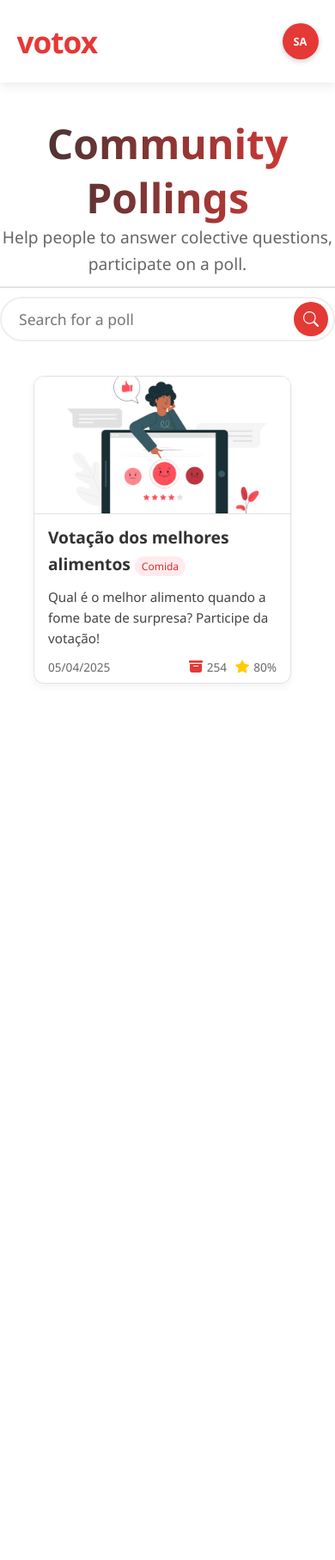
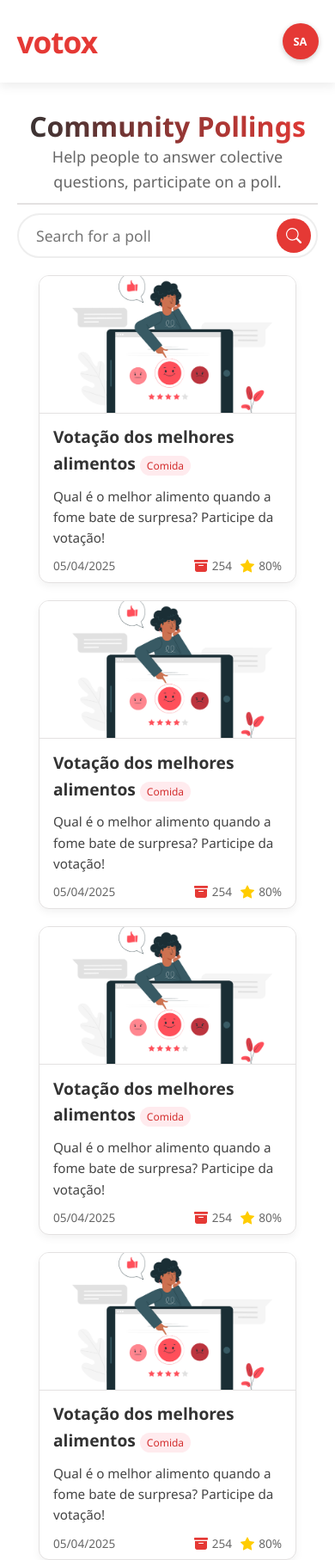
Before and after one commit to angelo-francisco/VotoX, a Django app: page /pollings/ in a window 390 px wide. Shown: the whole page at 86% size. Before the commit the page ends 795 px from the top, so only its background shows below. Run offline with Django 5.2, Linux system fonts and the light colour scheme; the visitor is signed in with stand-in values (Sample User, id 1); parts of the project's set-up code (start-up, migrations or seed data) failed here and were passed over.

Commit message:
fix: display on phone screen

```diff
--- a/static/css/votes/pollings.css
+++ b/static/css/votes/pollings.css
@@ -1,5 +1,5 @@
 main {
-    margin-top: 40px;
+    margin-top: 10px;
     min-width: 100%;
     display: flex;
     flex-direction: column;
@@ -96,15 +96,15 @@ hr {
 }
 
 .header {
+    padding: 20px;
     text-align: center;
 }
 
 .polls {
-    margin-top: 40px;
-    margin-bottom: 20px;
     width: 80%;
     display: grid;
     grid-template-columns: repeat(auto-fit, minmax(280px, 1fr));
+    align-items: center;
     gap: 20px;
 }
 
@@ -193,3 +193,19 @@ hr {
     font-size: 0.75rem;
     width: fit-content;
 }
+
+@media (max-width: 768px) {
+    h1 {
+        font-size: 2rem;
+    }
+
+    .helper-h1 {
+        font-size: 18px;
+    }
+
+    .polls {
+        display: flex;
+        justify-content: center;
+        flex-wrap: wrap;
+    }
+}
--- a/templates/votes/pollings.html
+++ b/templates/votes/pollings.html
@@ -46,6 +46,69 @@ Pollings
                 </div>
             </div>
         </div>
+        <div class="poll-card">
+            <div class="card-img">
+                <img src="{% static 'imgs/welcome-img.jpg' %}" alt="Poll Image">
+            </div>
+            <div class="card-body">
+                <h3 class="card-title">Votação dos melhores alimentos <span class="tag" style="font-weight: 400;">Comida</span></h3>
+
+                <p class="card-desc">Qual é o melhor alimento quando a fome bate de surpresa? Participe da votação!</p>
+                <div class="poll-info">
+                    <span class="poll-date">05/04/2025</span>
+                    <div class="infos">
+                        <span class="poll-votes"><svg class="vote-box" xmlns="http://www.w3.org/2000/svg" width="16" height="16" fill="currentColor" class="bi bi-archive-fill" viewBox="0 0 16 16">
+                            <path d="M12.643 15C13.979 15 15 13.845 15 12.5V5H1v7.5C1 13.845 2.021 15 3.357 15zM5.5 7h5a.5.5 0 0 1 0 1h-5a.5.5 0 0 1 0-1M.8 1a.8.8 0 0 0-.8.8V3a.8.8 0 0 0 .8.8h14.4A.8.8 0 0 0 16 3V1.8a.8.8 0 0 0-.8-.8z"/>
+                          </svg>254</span>
+                        <span class="poll-votes"><svg  class="star" xmlns="http://www.w3.org/2000/svg" width="16" height="16" fill="currentColor" class="bi bi-star-fill" viewBox="0 0 16 16">
+                            <path d="M3.612 15.443c-.386.198-.824-.149-.746-.592l.83-4.73L.173 6.765c-.329-.314-.158-.888.283-.95l4.898-.696L7.538.792c.197-.39.73-.39.927 0l2.184 4.327 4.898.696c.441.062.612.636.282.95l-3.522 3.356.83 4.73c.078.443-.36.79-.746.592L8 13.187l-4.389 2.256z"/>
+                          </svg> 80%</span>
+                    </div>
+                </div>
+            </div>
+        </div>
+        <div class="poll-card">
+            <div class="card-img">
+                <img src="{% static 'imgs/welcome-img.jpg' %}" alt="Poll Image">
+            </div>
+            <div class="card-body">
+                <h3 class="card-title">Votação dos melhores alimentos <span class="tag" style="font-weight: 400;">Comida</span></h3>
+
+                <p class="card-desc">Qual é o melhor alimento quando a fome bate de surpresa? Participe da votação!</p>
+                <div class="poll-info">
+                    <span class="poll-date">05/04/2025</span>
+                    <div class="infos">
+                        <span class="poll-votes"><svg class="vote-box" xmlns="http://www.w3.org/2000/svg" width="16" height="16" fill="currentColor" class="bi bi-archive-fill" viewBox="0 0 16 16">
+                            <path d="M12.643 15C13.979 15 15 13.845 15 12.5V5H1v7.5C1 13.845 2.021 15 3.357 15zM5.5 7h5a.5.5 0 0 1 0 1h-5a.5.5 0 0 1 0-1M.8 1a.8.8 0 0 0-.8.8V3a.8.8 0 0 0 .8.8h14.4A.8.8 0 0 0 16 3V1.8a.8.8 0 0 0-.8-.8z"/>
+                          </svg>254</span>
+                        <span class="poll-votes"><svg  class="star" xmlns="http://www.w3.org/2000/svg" width="16" height="16" fill="currentColor" class="bi bi-star-fill" viewBox="0 0 16 16">
+                            <path d="M3.612 15.443c-.386.198-.824-.149-.746-.592l.83-4.73L.173 6.765c-.329-.314-.158-.888.283-.95l4.898-.696L7.538.792c.197-.39.73-.39.927 0l2.184 4.327 4.898.696c.441.062.612.636.282.95l-3.522 3.356.83 4.73c.078.443-.36.79-.746.592L8 13.187l-4.389 2.256z"/>
+                          </svg> 80%</span>
+                    </div>
+                </div>
+            </div>
+        </div>
+        <div class="poll-card">
+            <div class="card-img">
+                <img src="{% static 'imgs/welcome-img.jpg' %}" alt="Poll Image">
+            </div>
+            <div class="card-body">
+                <h3 class="card-title">Votação dos melhores alimentos <span class="tag" style="font-weight: 400;">Comida</span></h3>
+
+                <p class="card-desc">Qual é o melhor alimento quando a fome bate de surpresa? Participe da votação!</p>
+                <div class="poll-info">
+                    <span class="poll-date">05/04/2025</span>
+                    <div class="infos">
+                        <span class="poll-votes"><svg class="vote-box" xmlns="http://www.w3.org/2000/svg" width="16" height="16" fill="currentColor" class="bi bi-archive-fill" viewBox="0 0 16 16">
+                            <path d="M12.643 15C13.979 15 15 13.845 15 12.5V5H1v7.5C1 13.845 2.021 15 3.357 15zM5.5 7h5a.5.5 0 0 1 0 1h-5a.5.5 0 0 1 0-1M.8 1a.8.8 0 0 0-.8.8V3a.8.8 0 0 0 .8.8h14.4A.8.8 0 0 0 16 3V1.8a.8.8 0 0 0-.8-.8z"/>
+                          </svg>254</span>
+                        <span class="poll-votes"><svg  class="star" xmlns="http://www.w3.org/2000/svg" width="16" height="16" fill="currentColor" class="bi bi-star-fill" viewBox="0 0 16 16">
+                            <path d="M3.612 15.443c-.386.198-.824-.149-.746-.592l.83-4.73L.173 6.765c-.329-.314-.158-.888.283-.95l4.898-.696L7.538.792c.197-.39.73-.39.927 0l2.184 4.327 4.898.696c.441.062.612.636.282.95l-3.522 3.356.83 4.73c.078.443-.36.79-.746.592L8 13.187l-4.389 2.256z"/>
+                          </svg> 80%</span>
+                    </div>
+                </div>
+            </div>
+        </div>
     </section>
 </main>
 {% endblock %}
```
